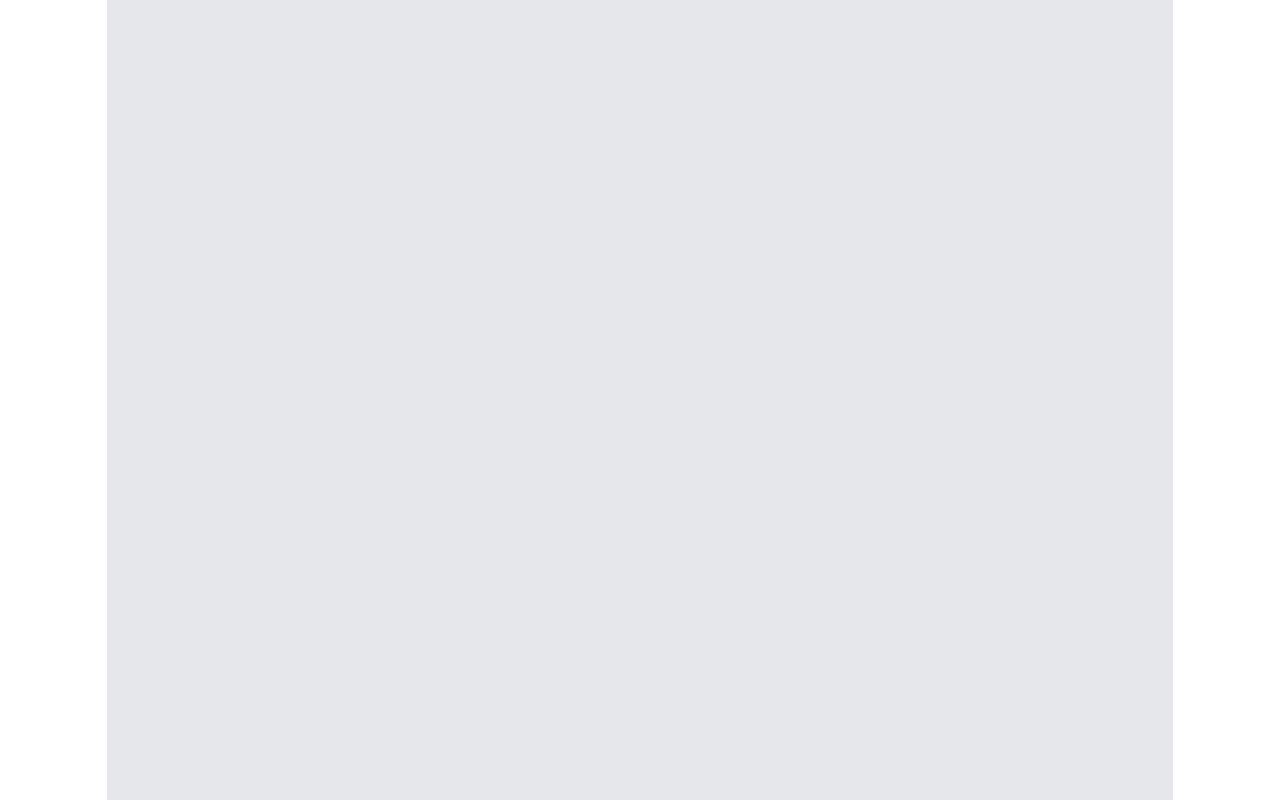
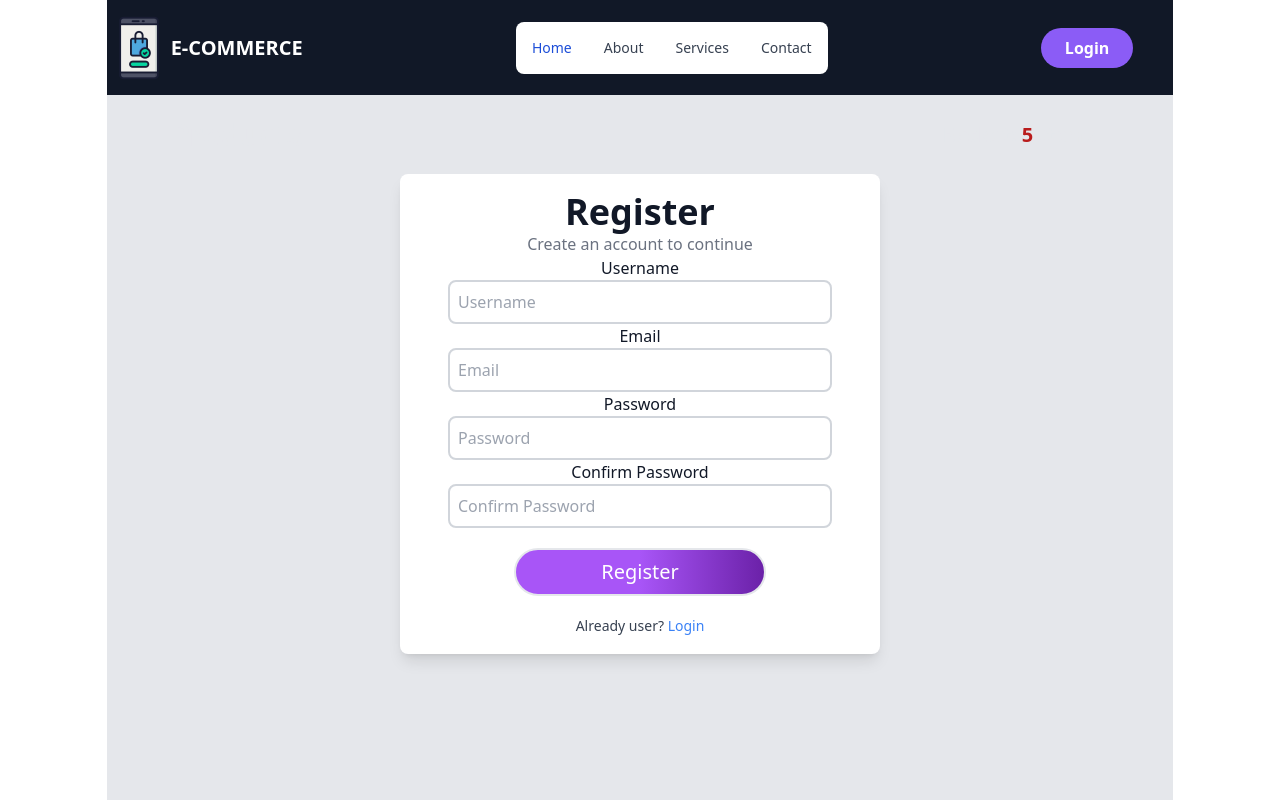
Before and after one commit to dembasow98/Shopping-App, a React (Create React App) app: page /register in a window 1280 px wide. Before the commit this address had no page. Shown: the top 800 px of the page. Built offline with nearby package versions, Linux system fonts and the light colour scheme.

Commit message:
Done with the Register frontend implementation.

```diff
--- a/src/App.js
+++ b/src/App.js
@@ -7,6 +7,7 @@ import Services from "./pages/services";
 import Contact from "./pages/contact";
 //import Footer from "./components/footer";
 import Login from "./pages/login";
+import Register from "./pages/register";
 
 function App() {
 
@@ -22,6 +23,7 @@ function App() {
               <Route path="services" element={<Services />} />
               <Route path="contact" element={<Contact />} />
               <Route path="login" element={<Login />} />
+              <Route path="register" element={<Register />} />
             </Route>
           </Routes>
         </BrowserRouter>
--- /dev/null
+++ b/src/pages/register.js
@@ -0,0 +1,42 @@
+import {Component} from 'react';
+
+
+class Register extends Component{
+    render(){
+        return(
+            <div className="flex justify-center min-w-[80%] h-screen bg-yellow">
+                <div className="flex flex-col justify-center mt-4 items-center bg-white text-gray-700 w-[380px] md:w-[400px] lg:w-[480px] h-[480px] rounded-lg shadow-lg">
+                    <h1 className="text-4xl font-bold text-gray-900">Register</h1>
+                    <p className="text-gray-500 dark:text-gray-400">Create an account to continue</p>
+                    <form className="flex flex-col justify-center items-center min-w-[80%]">
+                        <div className="flex flex-col justify-center items-center w-full">
+                            <label className="text-gray-900 dark:text-white">Username</label>
+                            <input className="w-full border-2 border-gray-300 p-2 rounded-lg focus:outline-none focus:border-blue-500" type="text" placeholder="Username"/>
+                        </div>
+                        <div className="flex flex-col justify-center items-center w-full">
+                            <label className="text-gray-900 dark:text-white">Email</label>
+                            <input className="w-full border-2 border-gray-300 p-2 rounded-lg focus:outline-none focus:border-blue-500" type="email" placeholder="Email"/>
+                        </div>
+                        <div className="flex flex-col justify-center items-center w-full">
+                            <label className="text-gray-900 dark:text-white">Password</label>
+                            <input className="w-full border-2 border-gray-300 p-2 rounded-lg focus:outline-none focus:border-blue-500" type="password" placeholder="Password"/>
+                        </div>
+                        <div className="flex flex-col justify-center items-center w-full">
+                            <label className="text-gray-900 dark:text-white">Confirm Password</label>
+                            <input className="w-full border-2 border-gray-300 p-2 rounded-lg focus:outline-none focus:border-blue-500" type="password" placeholder="Confirm Password"/>
+                        </div>
+                        <div className='LOGIN-BUTTON flex items-center min-w-[70%] mt-3'>
+                            <button className='m-2 p-2 rounded-full border-2 w-full text-white bg-gradient-to-r from-purple-500 via-purple-500 to-purple-800 hover:bg-gradient-to-br font-medium text-xl'>Register</button>
+                        </div>
+                    </form>
+                    {/*Already user? Login*/}
+                    <div className="flex justify-center items-center w-full mt-3 text-sm font-medium">
+                    <p className='text-sm font-medium'>Already user? <a href='/register' className='text-blue-500'>Login</a></p>
+                    </div>
+                </div>
+            </div>
+        );
+    };
+};
+
+export default Register;
```
